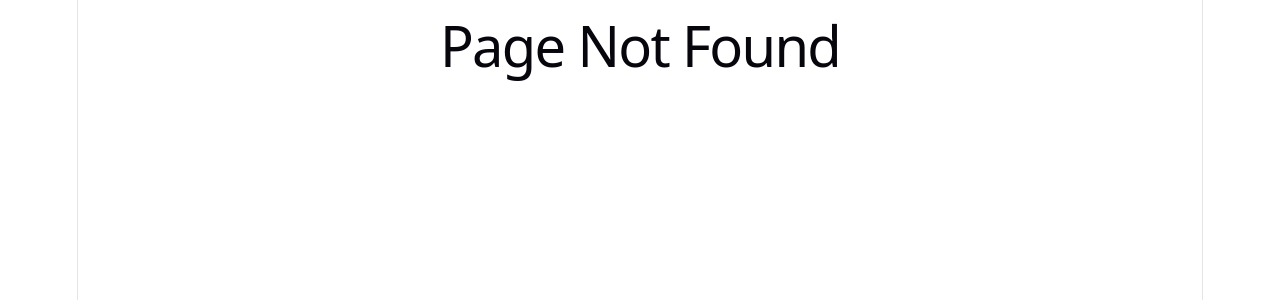
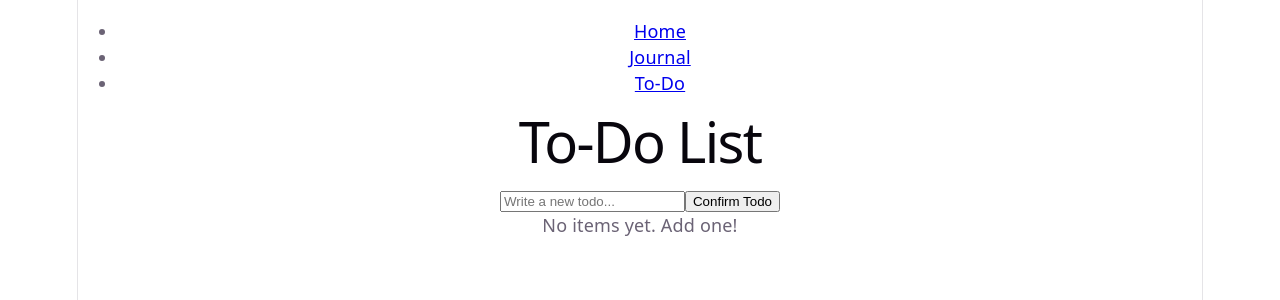
Before and after one commit to danielk0104/Mobile-Web-Assessment-PWA, a React (Vite) app: page /to-do in a window 1280 px wide. Before the commit this address had no page. Shown: the top 300 px of the page. Built offline with nearby package versions, Linux system fonts and the light colour scheme.

Commit message:
Added Home page and Menu

```diff
--- a/src/App.jsx
+++ b/src/App.jsx
@@ -1,14 +1,18 @@
 import "./App.css"
 import { Routes, Route } from "react-router-dom"
+import Menu from "./components/Menu"
+import Home from "./home/Home"
 import Journal from "./journal/Journal"
 import Todo from "./todo/Todo"
 
 function App() {
   return (
     <div>
+      <Menu />
       <Routes>
-        <Route path="/" element={<Journal />} />
-        <Route path="/todo" element={<Todo />} />
+        <Route path="/" element={<Home />} />
+        <Route path="/journal" element={<Journal />} />
+        <Route path="/to-do" element={<Todo />} />
         <Route path="*" element={<h1>Page Not Found</h1>} />
       </Routes>
     </div>
--- /dev/null
+++ b/src/components/Menu.jsx
@@ -0,0 +1,27 @@
+import { Link } from "react-router-dom"
+
+function Menu() {
+    return (
+        <nav>
+            <ul>
+                <li>
+                    <Link to="/">
+                        <div>Home</div>
+                    </Link>
+                </li>
+                <li>
+                    <Link to="/journal">
+                        <div>Journal</div>
+                    </Link>
+                </li>
+                <li>
+                    <Link to="/to-do">
+                        <div>To-Do</div>
+                    </Link>
+                </li>
+            </ul>
+        </nav>
+    )
+}
+
+export default Menu
--- /dev/null
+++ b/src/home/Home.jsx
@@ -0,0 +1,12 @@
+import Header from "../components/Header"
+
+function Home() {
+    return (
+        <div>
+            <Header title="Home" />
+            <p>Welcome to the app.</p>
+        </div>
+    )
+}
+
+export default Home
--- a/src/todo/Todo.jsx
+++ b/src/todo/Todo.jsx
@@ -37,7 +37,7 @@ function Todo() {
 
     return (
         <div>
-            <Header title="To Do List" />
+            <Header title="To-Do List" />
             <TodoForm handleSubmit={addTodo} />
             <TodoList todos={todos} handleToggle={toggleTodo} handleDelete={deleteTodo}/>
         </div>
--- a/src/todo/TodoList.jsx
+++ b/src/todo/TodoList.jsx
@@ -3,7 +3,7 @@ import TodoItem from "./TodoItem"
 
 function TodoList(props) {
     if (props.todos.length === 0) {
-        return <p>No to dos yet. Add one!</p>
+        return <p>No items yet. Add one!</p>
     }
 
     const todos = props.todos.map(
```
